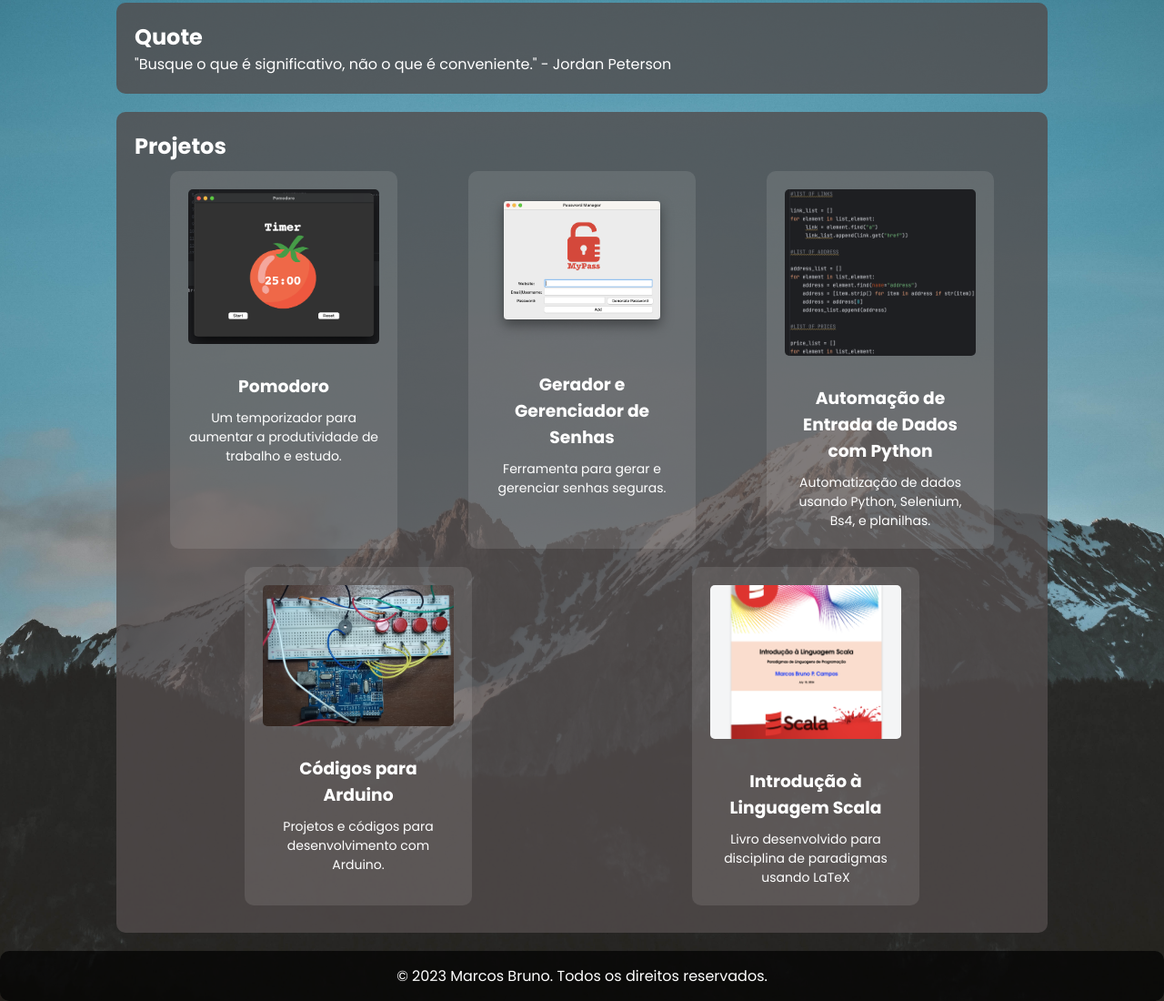
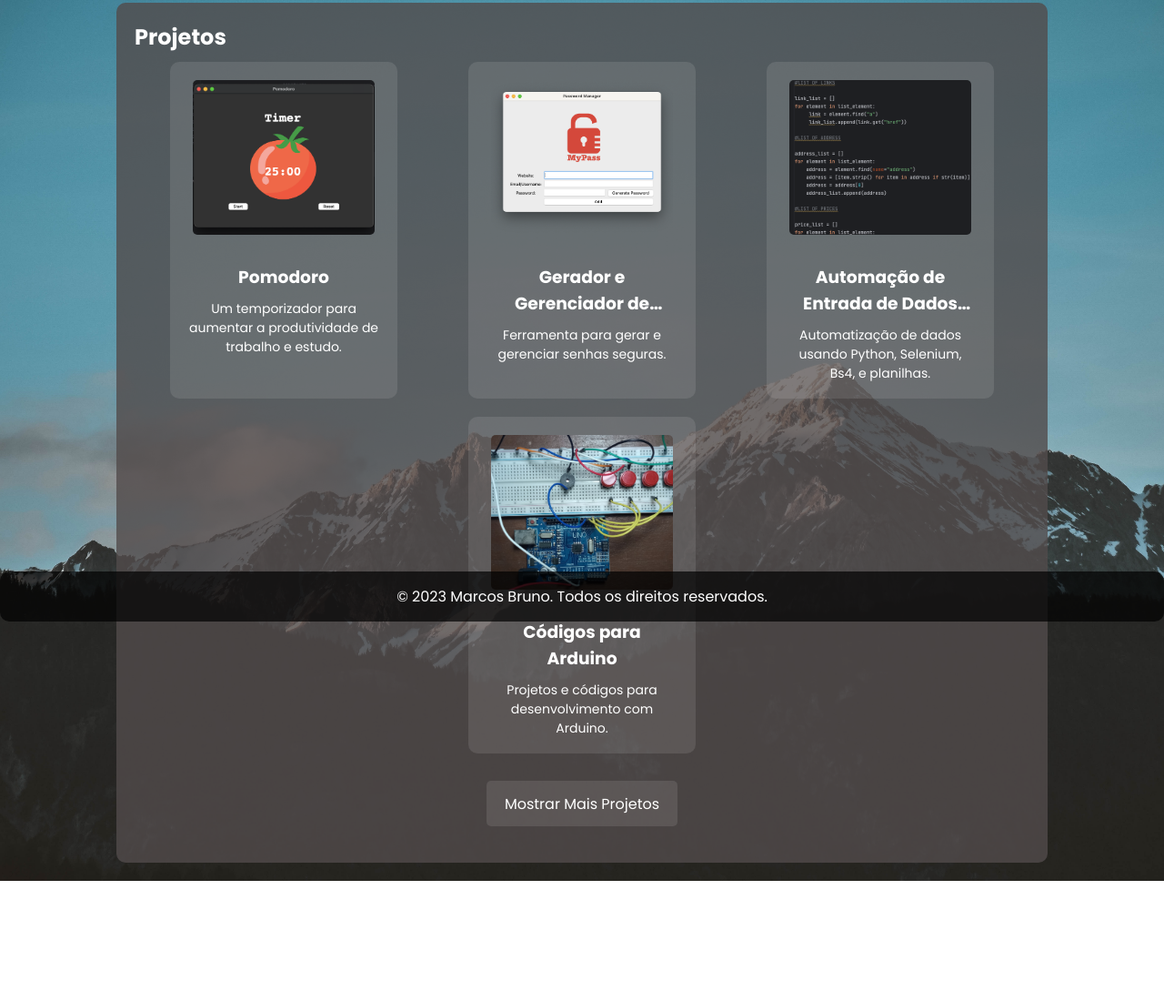
Before and after one commit to MarcosBrun0/MarcosBrun0.github.io, a plain HTML site: page index.html in a window 1280 px wide. Shown: the part 117-1217 px from the top of the page at 91% size. After the commit the page ends 1085 px from the top, so only its background shows below. Drawn offline with Linux system fonts and the light colour scheme.

Commit message:
button more proj

```diff
--- a/index.html
+++ b/index.html
@@ -1,11 +1,13 @@
 <!DOCTYPE html>
 <html lang="pt-br">
+
 <head>
   <meta charset="UTF-8">
   <meta name="viewport" content="width=device-width, initial-scale=1.0">
   <title>Portfólio MB</title>
   <link rel="stylesheet" href="style.css">
 </head>
+
 <body>
   <nav class="header">
     <a href="#" class="logo">Marcos Bruno</a>
@@ -21,58 +23,73 @@
 
   </header>
 
-  <section>
-    <h1>Quote</h1>
-    <p>"Busque o que é significativo, não o que é conveniente." - Jordan Peterson</p>
-  </section>
 
   <section id="projetos">
     <h2>Projetos</h2>
     <div class="projetos-container">
+
+
       <div class="projeto">
-        <a href="https://github.com/MarcosBrun0/Python-Studies/blob/main/day28-pomodoro/main.py">
+        <a href="https://github.com/MarcosBrun0/Python-Studies/blob/main/day28-pomodoro/main.py" class="proj">
           <img src="imgs/pomodoro.png" alt="Pomodoro">
-      </a>
+
           <h3>Pomodoro</h3>
           <p>Um temporizador para aumentar a produtividade de trabalho e estudo.</p>
-
-      </div>
-      <div class="projeto">
-        <a href="https://github.com/MarcosBrun0/Python-Studies/tree/main">
-        <img src="imgs/PasswordManager.png" alt="Gerador e Gerenciador de Senhas">
         </a>
-        <h3>Gerador e Gerenciador de Senhas</h3>
-        <p>Ferramenta para gerar e gerenciar senhas seguras.</p>
-      </div>
-      <div class="projeto">
-        <a href="https://github.com/MarcosBrun0/Python-Studies/tree/main/day53-DataEntryJobAutomation">
-        <img src="imgs/Dataentry.png" alt="Automação de Entrada de Dados com Python">
-      </a>
-        <h3>Automação de Entrada de Dados com Python</h3>
-        <p>Automatização de dados usando Python, Selenium, Bs4, e planilhas.</p>
-      </div>
-      <div class="projeto">
-        <a href="https://github.com/MarcosBrun0/Arduino/tree/main">
-        <img src="imgs/buttons_and_buzzer.jpg" alt="Códigos para Arduino">
-      </a>
-        <h3>Códigos para Arduino</h3>
-        <p>Projetos e códigos para desenvolvimento com Arduino.</p>
-      </div>
-      <!-- Adicione mais projetos conforme necessário -->
-      <div class="projeto">
-        <a href="https://github.com/MarcosBrun0/Paradigms/blob/main/IntroducaoScala.pdf">
-        <img src="imgs/scala-cover-book1.png" alt="livro da linguagem scaala">
-      </a>
-        <h3>Introdução à Linguagem Scala</h3>
-        <p>Livro desenvolvido para disciplina de paradigmas usando LaTeX<p>
         </div>
 
 
+
+        <div class="projeto">
+        <a href="https://github.com/MarcosBrun0/Python-Studies/tree/main" class="proj">
+          <img src="imgs/PasswordManager.png" alt="Gerador e Gerenciador de Senhas">
+
+          <h3>Gerador e Gerenciador de Senhas</h3>
+          <p>Ferramenta para gerar e gerenciar senhas seguras.</p>
+        </a>
         </div>
+
+        <div class="projeto">
+          <a href="https://github.com/MarcosBrun0/Python-Studies/tree/main/day53-DataEntryJobAutomation" class="proj">
+          <img src="imgs/Dataentry.png" alt="Automação de Entrada de Dados com Python">
+          <h3>Automação de Entrada de Dados com Python</h3>
+          <p>Automatização de dados usando Python, Selenium, Bs4, e planilhas.</p>
+        </a>
+        </div>
+
+
+
+      <div class="projeto">
+        <a href="https://github.com/MarcosBrun0/Arduino/tree/main" class="proj">
+        <img src="imgs/buttons_and_buzzer.jpg" alt="Códigos para Arduino">
+          <h3>Códigos para Arduino</h3>
+          <p>Projetos e códigos para desenvolvimento com Arduino.</p>
+        </a>
+        </div>
+
+
+
+        <div class="projeto oculto">
+          <a href="https://github.com/MarcosBrun0/Paradigms/blob/main/IntroducaoScala.pdf" class="proj">
+          <img src="imgs/scala-cover-book1.png" alt="livro da linguagem scaala">
+          <h3>Introdução à Linguagem Scala</h3>
+          <p>Livro desenvolvido para disciplina de paradigmas usando LaTeX
+            <p>
+            </a>
+            </div>
+
+
+
+
+          </div>
+
+          <button id="btnMostrarMais">Mostrar Mais Projetos</button>
+        <!-- Botão "Mostrar Mais" -->
       </section>
       <script src="script.js"></script>
       <footer>
         <p>&copy; 2023 Marcos Bruno. Todos os direitos reservados.</p>
       </footer>
     </body>
+
 </html>
--- a/script.js
+++ b/script.js
@@ -1,3 +1,21 @@
 document.querySelector('.burger').addEventListener('click', () => {
     document.querySelector('.navbar').classList.toggle('active');
   });
+
+  document.addEventListener("DOMContentLoaded", function() {
+    const btnMostrarMais = document.getElementById("btnMostrarMais");
+    const projetosOcultos = document.querySelectorAll(".projeto.oculto");
+
+    btnMostrarMais.addEventListener("click", function() {
+      projetosOcultos.forEach(projeto => {
+        projeto.classList.toggle("oculto");
+      });
+
+      // Alterar o texto do botão após mostrar os projetos
+      if (btnMostrarMais.textContent === "Mostrar Mais Projetos") {
+        btnMostrarMais.textContent = "Mostrar Menos Projetos";
+      } else {
+        btnMostrarMais.textContent = "Mostrar Mais Projetos";
+      }
+    });
+  });
--- a/style.css
+++ b/style.css
@@ -137,30 +137,76 @@ section {
   padding: 20px;
   text-align: center;
   width: 250px;
+  height: 370px;
   transition: transform 0.3s;
+  overflow: hidden; /* Esconde conteúdo excedente */
 }
 
 .projeto img {
-  max-width: 100%;
-  border-radius: 5px;
+  width: 200px; /* Defina a largura desejada */
+  height: 170px; /* Defina a altura desejada */
+  object-fit: cover; /* Mantém a proporção da imagem */
+  border-radius: 5px; /* Adiciona bordas arredondadas, se desejado */
   margin-bottom: 15px;
 }
 
+
 .projeto h3 {
   margin: 10px 0;
+  white-space: normal; /* Permite quebra de linha */
+  overflow: hidden; /* Esconde texto excedente */
+  text-overflow: ellipsis; /* Adiciona "..." ao texto excedente */
+  display: -webkit-box; /* Necessário para -webkit-line-clamp funcionar */
+  -webkit-line-clamp: 2; /* Limita o número de linhas a 2 */
+  -webkit-box-orient: vertical; /* Necessário para -webkit-line-clamp funcionar */
 }
 
 .projeto p {
   font-size: 14px;
+  overflow: hidden; /* Esconde texto excedente */
+  text-overflow: ellipsis; /* Adiciona "..." ao texto excedente */
+  display: -webkit-box; /* Necessário para -webkit-line-clamp funcionar */
+  -webkit-line-clamp: 4; /* Limita o número de linhas a 4 */
+  -webkit-box-orient: vertical; /* Necessário para -webkit-line-clamp funcionar */
 }
 
 .projeto:hover {
   transform: scale(1.05);
 }
 
+a.proj {
+  text-decoration: none;
+  display: block;
+  color: inherit;
+}
+
 h1, h2, h3 {
   color: #fff;
 }
+
+
+/* Estilo para botão "Mostrar Mais" */
+#btnMostrarMais {
+  margin: 20px auto;
+  display: block;
+  padding: 10px 20px;
+  font-size: 16px;
+  background-color:rgba(255, 255, 255, 0.1);
+  color: #fff;
+  border: none;
+  border-radius: 5px;
+  cursor: pointer;
+  height: 50px;
+}
+
+#btnMostrarMais:hover {
+  background-color: #0056b3;
+}
+
+.projeto.oculto{
+  display: none;
+}
+
 
 /* Estilos do rodapé */
 footer {
@@ -170,6 +216,6 @@ footer {
   text-align: center;
   width: 100%;
   border-radius: 10px;
-  position: relative;
+  position: fixed; /* Alterado para fixed */
   bottom: 0;
 }
```
Lines whose indentation alone changed are shown as unchanged.
